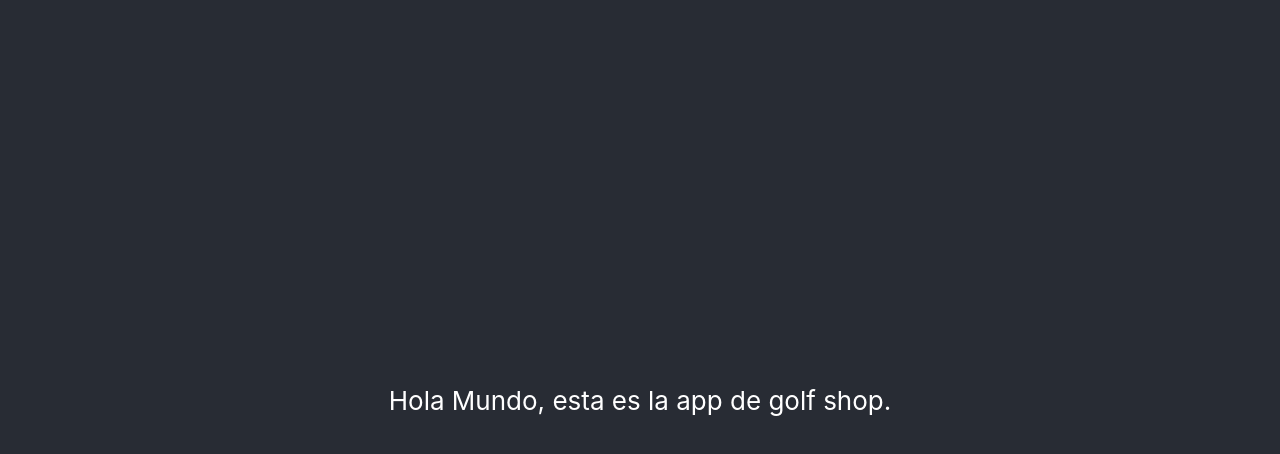
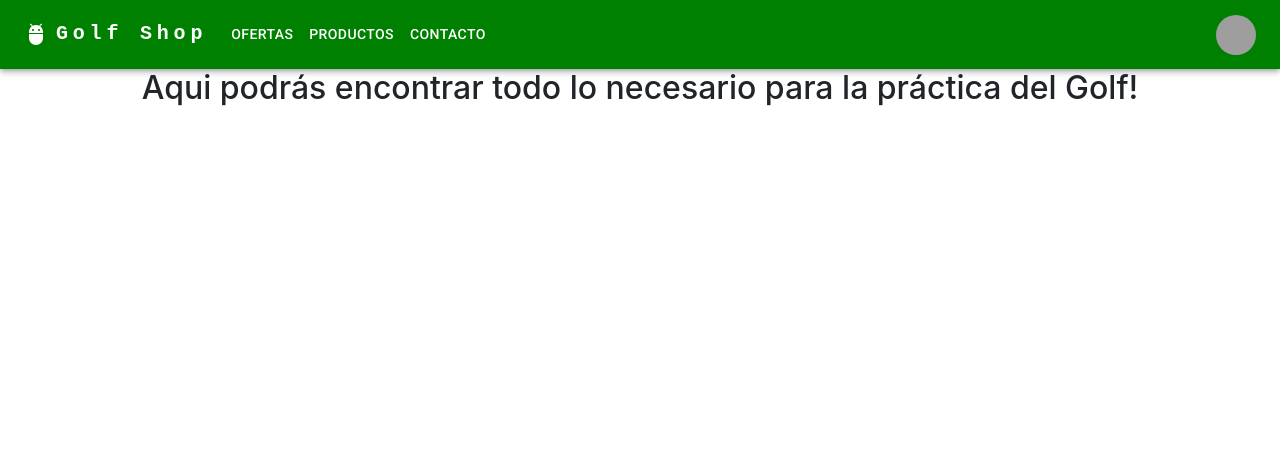
Before and after one commit to jm-aragonpaz/golf_shop-aragon-paz, a React (Create React App) app: page / in a window 1280 px wide. Shown: the top 454 px of the page. Built offline with nearby package versions, Linux system fonts and the light colour scheme; grey boxes are pictures that could not be loaded.

Commit message:
Desafío 2 - NavBar

```diff
--- a/package.json
+++ b/package.json
@@ -3,10 +3,16 @@
   "version": "0.1.0",
   "private": true,
   "dependencies": {
+    "@emotion/react": "^11.9.3",
+    "@emotion/styled": "^11.9.3",
+    "@mui/icons-material": "^5.8.3",
+    "@mui/material": "^5.8.3",
     "@testing-library/jest-dom": "^5.16.4",
     "@testing-library/react": "^13.3.0",
     "@testing-library/user-event": "^13.5.0",
+    "bootstrap": "^5.2.0-beta1",
     "react": "^18.1.0",
+    "react-bootstrap": "^2.4.0",
     "react-dom": "^18.1.0",
     "react-scripts": "5.0.1",
     "web-vitals": "^2.1.4"
--- a/public/index.html
+++ b/public/index.html
@@ -1,14 +1,16 @@
 <!DOCTYPE html>
 <html lang="en">
+
 <head>
   <meta charset="utf-8" />
   <link rel="icon" href="%PUBLIC_URL%/favicon.ico" />
+  <link rel="stylesheet" href="https://fonts.googleapis.com/css?family=Roboto:300,400,500,700&display=swap" />
+  <link rel="stylesheet" href="https://fonts.googleapis.com/icon?family=Material+Icons" />
+  <link rel="stylesheet" href="https://cdn.jsdelivr.net/npm/bootstrap@5.1.3/dist/css/bootstrap.min.css"
+    integrity="sha384-1BmE4kWBq78iYhFldvKuhfTAU6auU8tT94WrHftjDbrCEXSU1oBoqyl2QvZ6jIW3" crossorigin="anonymous" />
   <meta name="viewport" content="width=device-width, initial-scale=1" />
   <meta name="theme-color" content="#000000" />
-    <meta
-      name="description"
-      content="Web site created using create-react-app"
-    />
+  <meta name="description" content="Web site created using create-react-app" />
   <link rel="apple-touch-icon" href="%PUBLIC_URL%/logo192.png" />
   <!--
       manifest.json provides metadata used when your web app is installed on a
@@ -26,6 +28,7 @@
     -->
   <title>React App</title>
 </head>
+
 <body>
   <noscript>You need to enable JavaScript to run this app.</noscript>
   <div id="root"></div>
@@ -40,4 +43,5 @@
       To create a production bundle, use `npm run build` or `yarn build`.
     -->
 </body>
+
 </html>
--- a/src/App.css
+++ b/src/App.css
@@ -14,8 +14,8 @@
 }
 
 .App-header {
-  background-color: #282c34;
-  min-height: 100vh;
+  background-color: #ffffff;
+  min-height: auto;
   display: flex;
   flex-direction: column;
   align-items: center;
--- a/src/App.js
+++ b/src/App.js
@@ -1,12 +1,14 @@
-import logo from './logo.svg';
+//@ts-check
 import './App.css';
+import NavBar from './components/Navbar/NavBar'
 
 function App() {
   return (
     <div className="App">
       <header className="App-header">
-        <span>Hola Mundo, esta es la app de golf shop.</span>
+        <NavBar/>
       </header>
+      <h2>Aqui podrás encontrar todo lo necesario para la práctica del Golf!</h2>
     </div>
   );
 }
--- /dev/null
+++ b/src/components/Navbar/NavBar.css
@@ -0,0 +1,5 @@
+.navbar{
+    display: flex;
+    flex-direction:row;
+    width: 100%
+}
--- /dev/null
+++ b/src/components/Navbar/NavBar.jsx
@@ -0,0 +1,165 @@
+import * as React from "react";
+import AppBar from "@mui/material/AppBar";
+import Box from "@mui/material/Box";
+import Toolbar from "@mui/material/Toolbar";
+import IconButton from "@mui/material/IconButton";
+import Typography from "@mui/material/Typography";
+import Menu from "@mui/material/Menu";
+import MenuIcon from "@mui/icons-material/Menu";
+import Container from "@mui/material/Container";
+import Avatar from "@mui/material/Avatar";
+import Button from "@mui/material/Button";
+import Tooltip from "@mui/material/Tooltip";
+import MenuItem from "@mui/material/MenuItem";
+import AdbIcon from "@mui/icons-material/Adb";
+
+const pages = ["Ofertas", "Productos", "Contacto"];
+const settings = ["Perfil", "Configuracion", "Compras", "Salir"];
+
+const ResponsiveAppBar = () => {
+    const [anchorElNav, setAnchorElNav] = React.useState(null);
+    const [anchorElUser, setAnchorElUser] = React.useState(null);
+
+    const handleOpenNavMenu = (event) => {
+        setAnchorElNav(event.currentTarget);
+    };
+    const handleOpenUserMenu = (event) => {
+        setAnchorElUser(event.currentTarget);
+    };
+
+    const handleCloseNavMenu = () => {
+        setAnchorElNav(null);
+    };
+
+    const handleCloseUserMenu = () => {
+        setAnchorElUser(null);
+    };
+
+return (
+    <AppBar position="static">
+        <Container maxWidth="xl"
+                    sx={{
+                        backgroundColor: "green",
+                    }}>
+            <Toolbar disableGutters>
+            <AdbIcon sx={{ display: { xs: "none", md: "flex" }, mr: 1 }} />
+            <Typography
+                variant="h6"
+                noWrap
+                component="a"
+                href="/"
+                sx={{
+                    mr: 2,
+                    display: { xs: "none", md: "flex" },
+                    fontFamily: "monospace",
+                    fontWeight: 700,
+                    letterSpacing: ".3rem",
+                    color: "inherit",
+                    textDecoration: "none",
+                }}
+            >
+            Golf Shop
+            </Typography>
+
+            <Box sx={{ flexGrow: 1, display: { xs: "flex", md: "none" } }}>
+            <IconButton
+                size="large"
+                aria-label="account of current user"
+                aria-controls="menu-appbar"
+                aria-haspopup="true"
+                onClick={handleOpenNavMenu}
+                color="inherit"
+            >
+            <MenuIcon />
+            </IconButton>
+            <Menu
+                id="menu-appbar"
+                anchorEl={anchorElNav}
+                anchorOrigin={{
+                    vertical: "bottom",
+                    horizontal: "left",
+            }}
+                keepMounted
+                transformOrigin={{
+                    vertical: "top",
+                    horizontal: "left",
+                }}
+                open={Boolean(anchorElNav)}
+                onClose={handleCloseNavMenu}
+                sx={{
+                    display: { xs: "block", md: "none" },
+                }}
+            >
+                {pages.map((page) => (
+                    <MenuItem key={page} onClick={handleCloseNavMenu}>
+                    <Typography textAlign="center">{page}</Typography>
+                    </MenuItem>
+                ))}
+            </Menu>
+            </Box>
+            <AdbIcon sx={{ display: { xs: "flex", md: "none" }, mr: 1 }} />
+            <Typography
+                variant="h5"
+                noWrap
+                component="a"
+                href=""
+                sx={{
+                    mr: 2,
+                    display: { xs: "flex", md: "none" },
+                    flexGrow: 1,
+                    fontFamily: "monospace",
+                    fontWeight: 700,
+                    letterSpacing: ".3rem",
+                    color: "inherit",
+                    textDecoration: "none",
+                }}
+            >
+            LOGO
+            </Typography>
+            <Box sx={{ flexGrow: 1, display: { xs: "none", md: "flex" } }}>
+                {pages.map((page) => (
+                <Button
+                    key={page}
+                    onClick={handleCloseNavMenu}
+                    sx={{ my: 2, color: "white", display: "block" }}
+                >
+                {page}
+                </Button>
+                ))}
+            </Box>
+
+            <Box sx={{ flexGrow: 0 }}>
+            <Tooltip title="Open settings">
+            <IconButton onClick={handleOpenUserMenu} sx={{ p: 0 }}>
+            <Avatar alt="Juan" src="/static/images/avatar/2.jpg" />
+            </IconButton>
+            </Tooltip>
+            <Menu
+                sx={{ mt: "45px" }}
+                id="menu-appbar"
+                anchorEl={anchorElUser}
+                anchorOrigin={{
+                    vertical: "top",
+                    horizontal: "right",
+                }}
+                keepMounted
+                transformOrigin={{
+                    vertical: "top",
+                    horizontal: "right",
+                }}
+                open={Boolean(anchorElUser)}
+                onClose={handleCloseUserMenu}
+            >
+                {settings.map((setting) => (
+                    <MenuItem key={setting} onClick={handleCloseUserMenu}>
+                    <Typography textAlign="center">{setting}</Typography>
+                </MenuItem>
+                ))}
+            </Menu>
+            </Box>
+            </Toolbar>
+        </Container>
+    </AppBar>
+    );
+};
+export default ResponsiveAppBar;
```
Also changed, not shown: 1 other file (tests, documents, lock files or other folders). Lines whose indentation alone changed are shown as unchanged.
